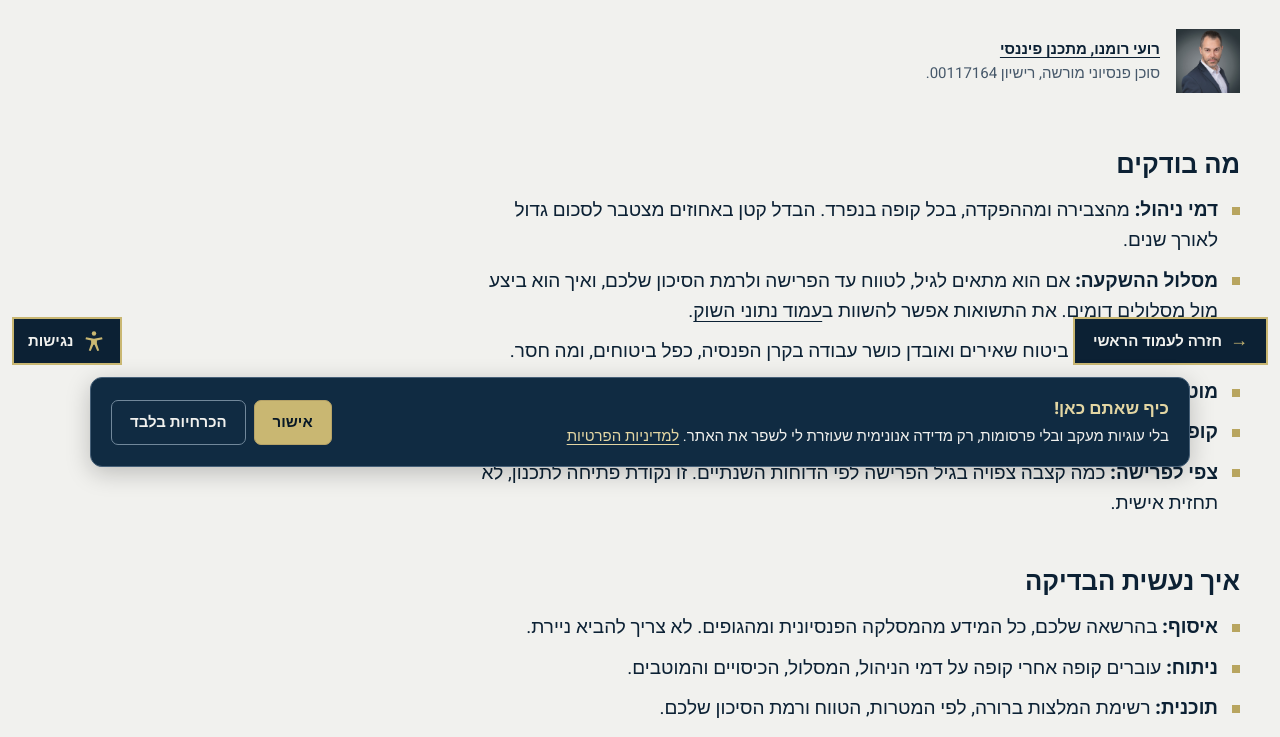
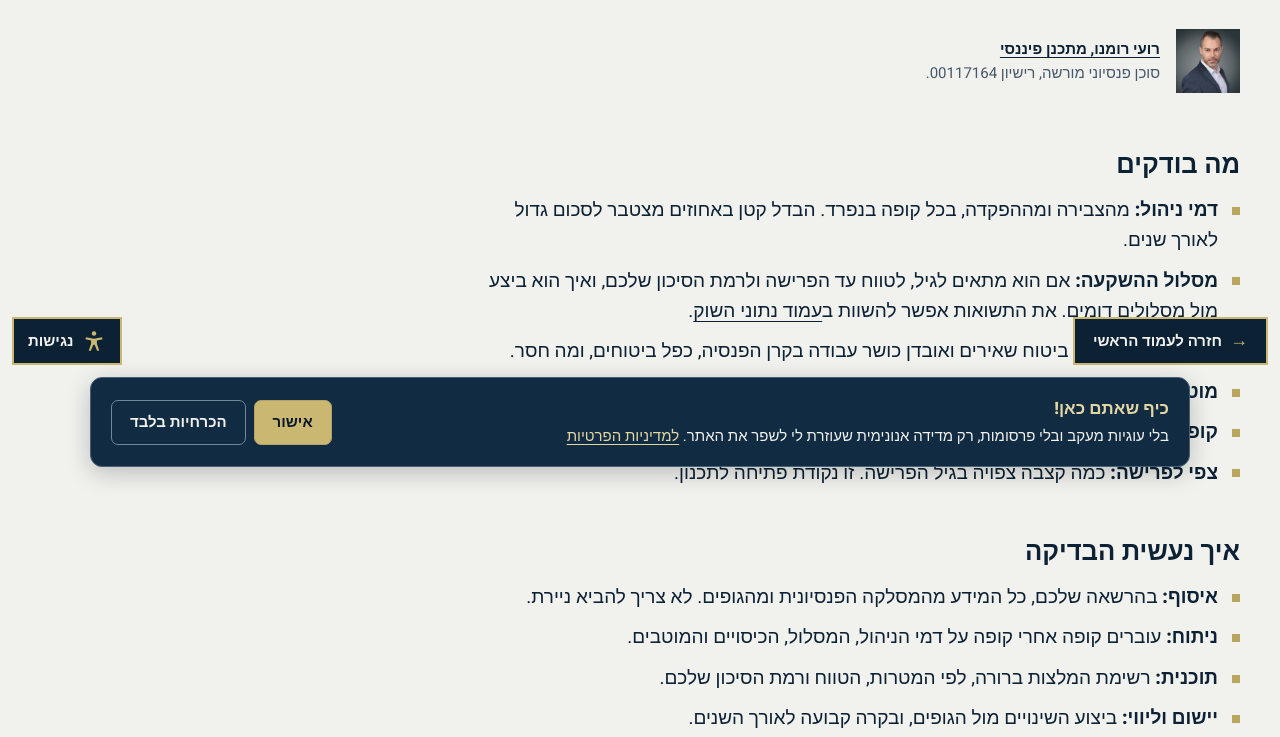
Before and after one commit to romanoroei/self-employed-tax-calculator, a plain HTML site: page business-site/pension-check.html in a window 1280 px wide. Shown: the part 321-1058 px from the top of the page. Drawn offline with Linux system fonts and the light colour scheme.

Commit message:
Pension check: shorter retirement line (Roei)
Co-Authored-By: Claude Opus 5.5 <noreply@anthropic.com>
Claude-Session: https://claude.ai/code/session_01ALnryZT3qxmaEwk16srHY7

```diff
--- a/business-site/pension-check.html
+++ b/business-site/pension-check.html
@@ -68,7 +68,7 @@
         <li><strong>כיסויים ביטוחיים:</strong> ביטוח שאירים ואובדן כושר עבודה בקרן הפנסיה, כפל ביטוחים, ומה חסר.</li>
         <li><strong>מוטבים:</strong> מי רשום בכל קופה, ואם זה עדיין נכון.</li>
         <li><strong>קופות ישנות:</strong> כספים ממקומות עבודה קודמים שכדאי לאחד, כדי לא לשלם דמי ניהול גבוהים.</li>
-        <li><strong>צפי לפרישה:</strong> כמה קצבה צפויה בגיל הפרישה לפי הדוחות השנתיים. זו נקודת פתיחה לתכנון, לא תחזית אישית.</li>
+        <li><strong>צפי לפרישה:</strong> כמה קצבה צפויה בגיל הפרישה. זו נקודת פתיחה לתכנון.</li>
       </ul>
 
       <h2 data-reveal>איך נעשית הבדיקה</h2>
```
